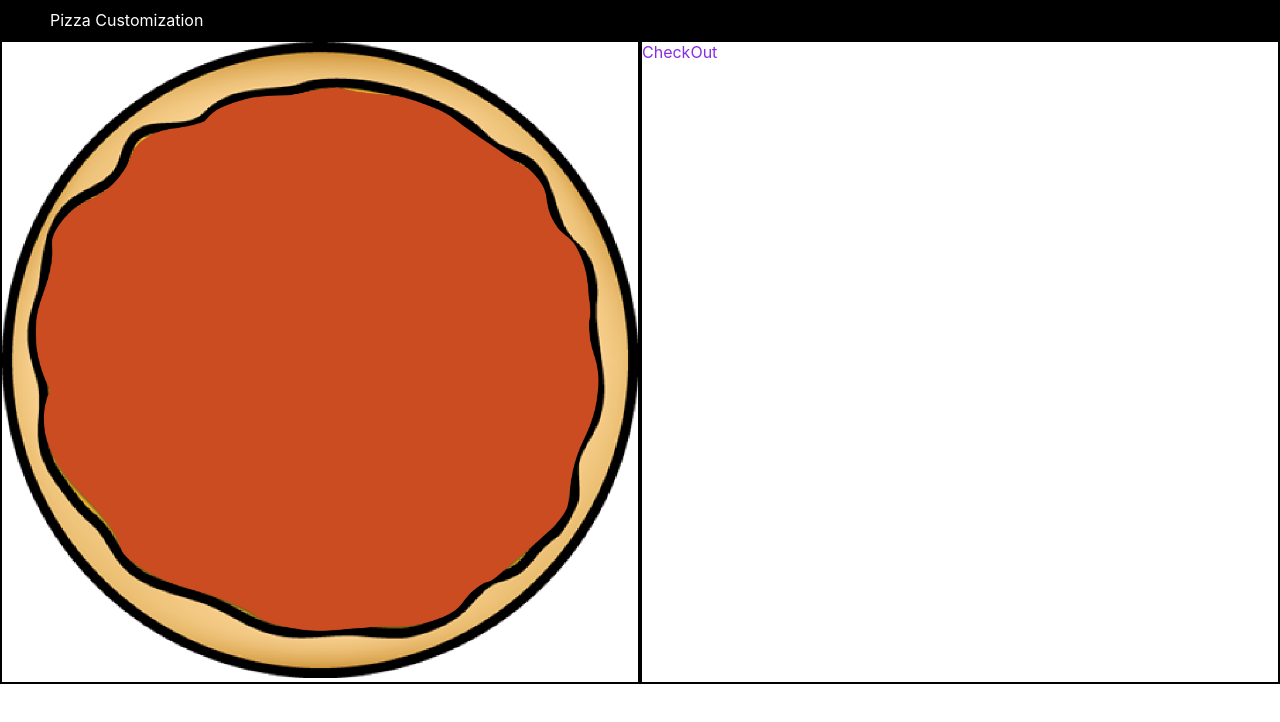
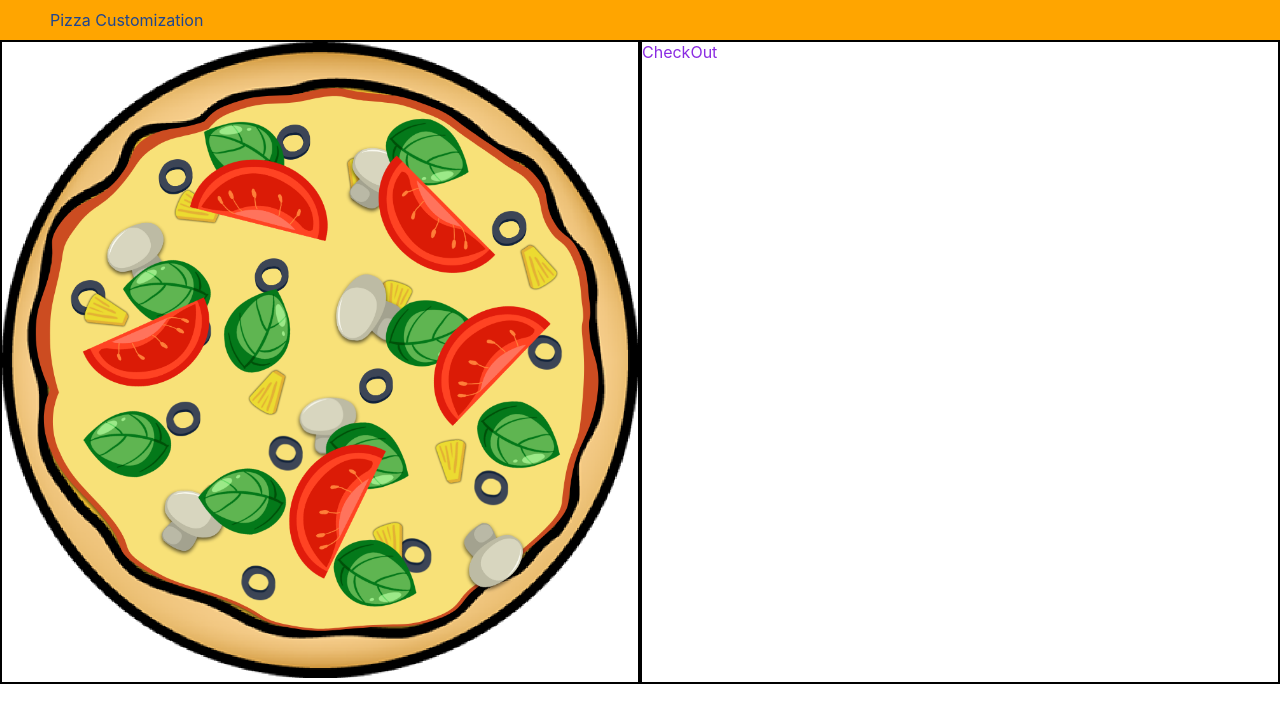
Before and after one commit to ronitafter/pizza, a React (Create React App) app: page / in a window 1280 px wide. Shown: the top 722 px of the page. Built offline with nearby package versions, Linux system fonts and the light colour scheme.

Commit message:
toppings

```diff
--- a/src/App.css
+++ b/src/App.css
@@ -19,6 +19,11 @@
 .image {
   height: 100%;
   width: 100%;
+}
+
+.toppings {
+  position: absolute;
+
 }
 
 /* .App {
--- a/src/App.js
+++ b/src/App.js
@@ -8,8 +8,17 @@ import {
 import { Routes } from 'react-router-dom';
 import CheckOut from './components/CheckOut.js'
 import Customize from './components/Customize';
+import { useState } from 'react';
 
 function App() {
+  const[toppings,setToppings]= useState({
+     basil: false,
+    cheese: false,
+    mushroom: false,
+    olive: false,
+    pineapple: false,
+    tomato: false,
+  })
   return (
     <div className="App">
     <Header />
--- a/src/components/Customize.js
+++ b/src/components/Customize.js
@@ -12,7 +12,15 @@ function Customize() {
 	 <div className='parent'>
    <div className='child'>
    <div className='grandchild'>
+   <img className='image toppings'src={Cheese} alt='cheese'/>
+   <img className='image toppings'src={Olive} alt='olive'/>
+   <img className='image toppings'src={Pineapple} alt='pineapple'/>
+   <img className='image toppings'src={Mushroom} alt='mushroom'/>
+   <img className='image toppings'src={Basil} alt='basil'/>
+   <img className='image toppings'src={Tomato} alt='tomato'/>
    <img className='image'src={Base} alt='pizza base'/>
+
+
    </div>
    </div>
    <div className='child'>CheckOut</div>
--- /dev/null
+++ b/src/components/Header.css
@@ -0,0 +1,7 @@
+.main {
+
+	padding: 10px 50px;
+	background: #FFA500;
+	color: #1F4690;
+
+}
--- a/src/components/Header.js
+++ b/src/components/Header.js
@@ -1,9 +1,11 @@
 import React from 'react'
+import './Header.css';
+
 
 export default function Header() {
   return (
-	 <div style={{padding:'10px 50px', background: 'black'}}>
-	 <div style={{color:'white'}}>Pizza Customization </div>
+	 <div className='main'>
+	 <div>Pizza Customization </div>
 	 </div>
   )
 }
```
